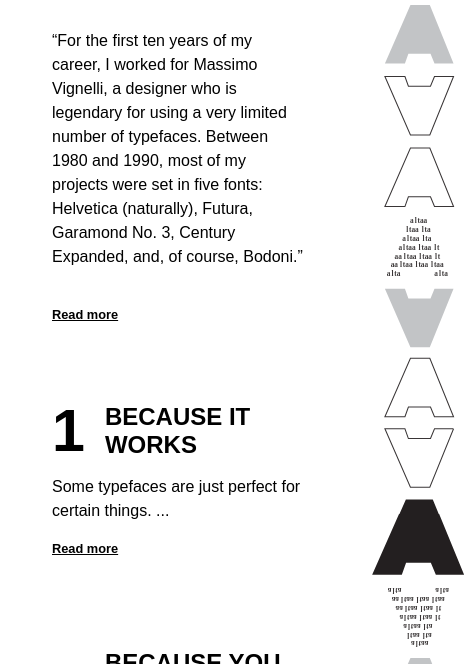
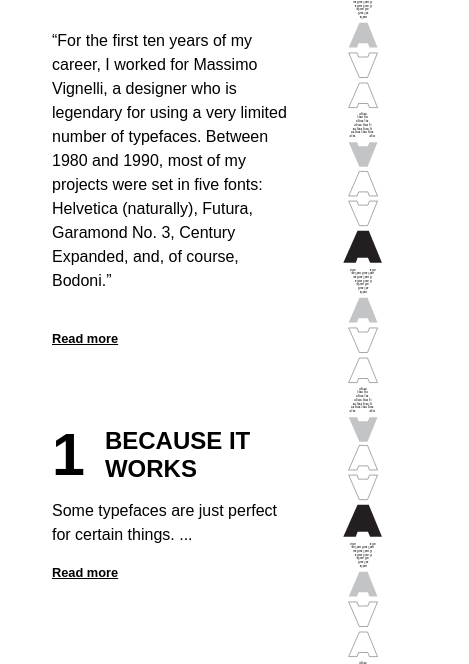
Before and after one commit to tatiana-lopes/Alta-e-Baixa, a plain HTML site: page article1.html in a window 390 px wide. Shown: the part 445-1109 px from the top of the page, 469 px wide, since content can reach past the window. Drawn offline with Linux system fonts and the light colour scheme.

Commit message:
fixed some bugs

```diff
--- a/css/article1.css
+++ b/css/article1.css
@@ -2,7 +2,6 @@
     font-family: 'Montserrat', sans-serif;
 
 }
-
 
 
 main {
@@ -107,14 +106,18 @@ section {
 }
 
 aside {
-    width: 100px;
+
     background-image: url("../images/SVG/FilaA.svg");
     background-repeat: repeat-y;
     background-size: 100%;
     cursor: pointer;
-    margin-left: 5vw;
+    margin-left: 2px;
 }
 
+main {
+    /* Adjust the width of the main content */
+    width: calc(100% - 120px); /* 100% - width of the sidebar */
+}
 
 #sideBar {
     width: 100px;
@@ -122,6 +125,7 @@ aside {
 
 .main-flex-container{
     display: flex;
+    justify-content: space-between;
 
 }
 
@@ -218,7 +222,7 @@ footer p {
 
 
 /* grid of 1 column if in a mobile device*/
-@media screen and (max-width: 600px) {
+@media screen and (max-width: 950px) {
     #article1-intro {
         grid-template-columns: 1fr;
         grid-gap: 20px;
@@ -244,5 +248,21 @@ footer p {
 
     }
 
+    aside {
+        background-size: 60%;
+        margin-left: 2px;
+    }
+
+    #sideBar {
+        width: 70px;
+    }
+
+    main {
+        /* Adjust the width of the main content */
+        width: calc(100% - 90px); /* 100% - width of the sidebar */
+    }
+
+
+
 
 }
--- a/css/article2.css
+++ b/css/article2.css
@@ -148,6 +148,13 @@ aside{
   margin-right: 5vw;
 }
 
+main {
+  /* Adjust the width of the main content */
+  width: calc(100% - 120px); /* 100% - width of the sidebar */
+}
+
+
+
 a
 {
   display: block;
@@ -242,4 +249,18 @@ section.article2-intro{
   h3{
     width: 100%;
   }
+
+  aside {
+    background-size: 60%;
+    margin-left: 2px;
 }
+
+#sideBar {
+    width: 70px;
+}
+
+main {
+    /* Adjust the width of the main content */
+    width: calc(100% - 90px); /* 100% - width of the sidebar */
+}
+}
--- a/css/index.css
+++ b/css/index.css
@@ -127,7 +127,7 @@ svg{
     }
 
     .titles-box{
-        margin: 30px;
+        margin: 90px 30px;
         max-width: 100%;
 
     }
```
